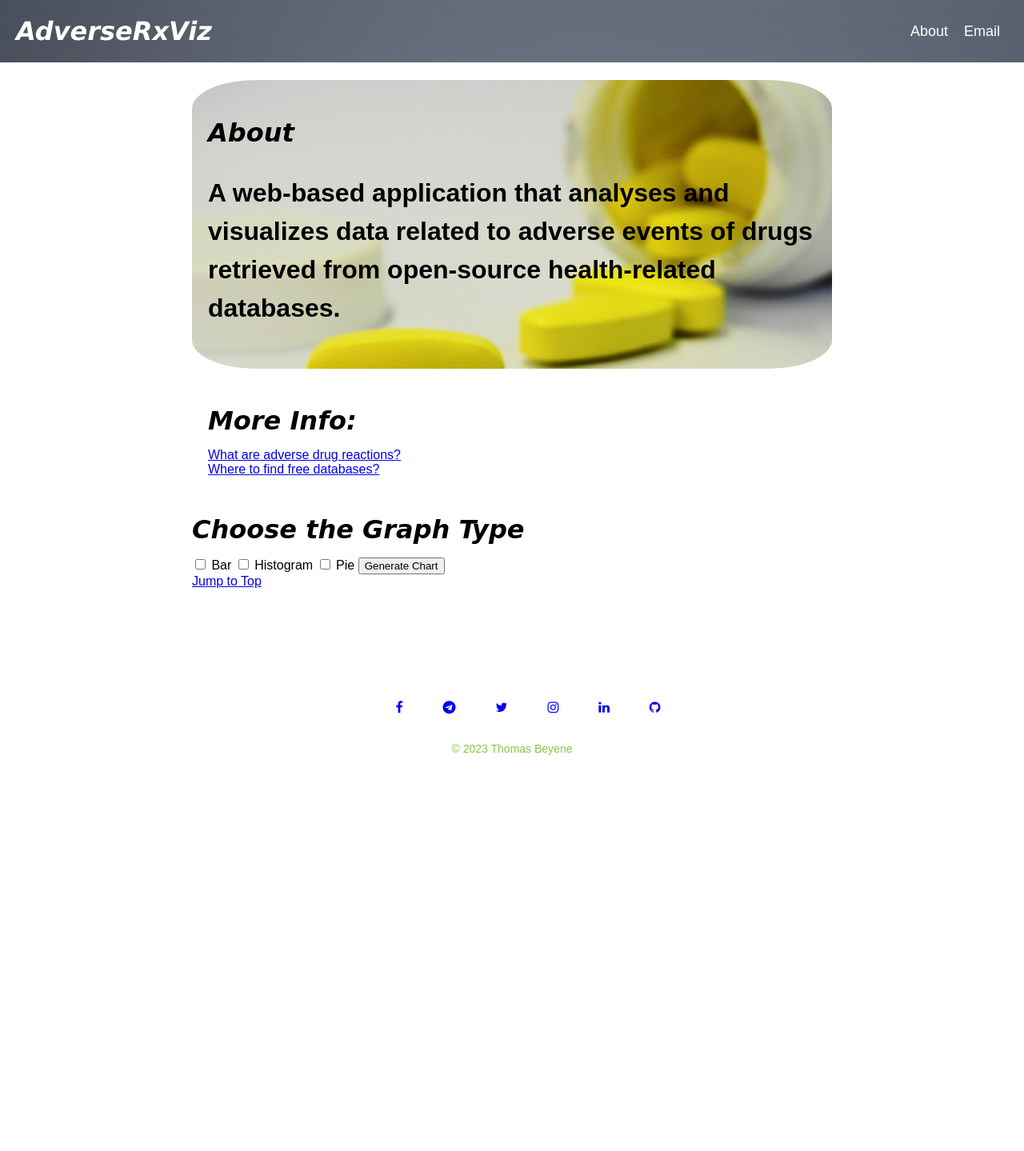
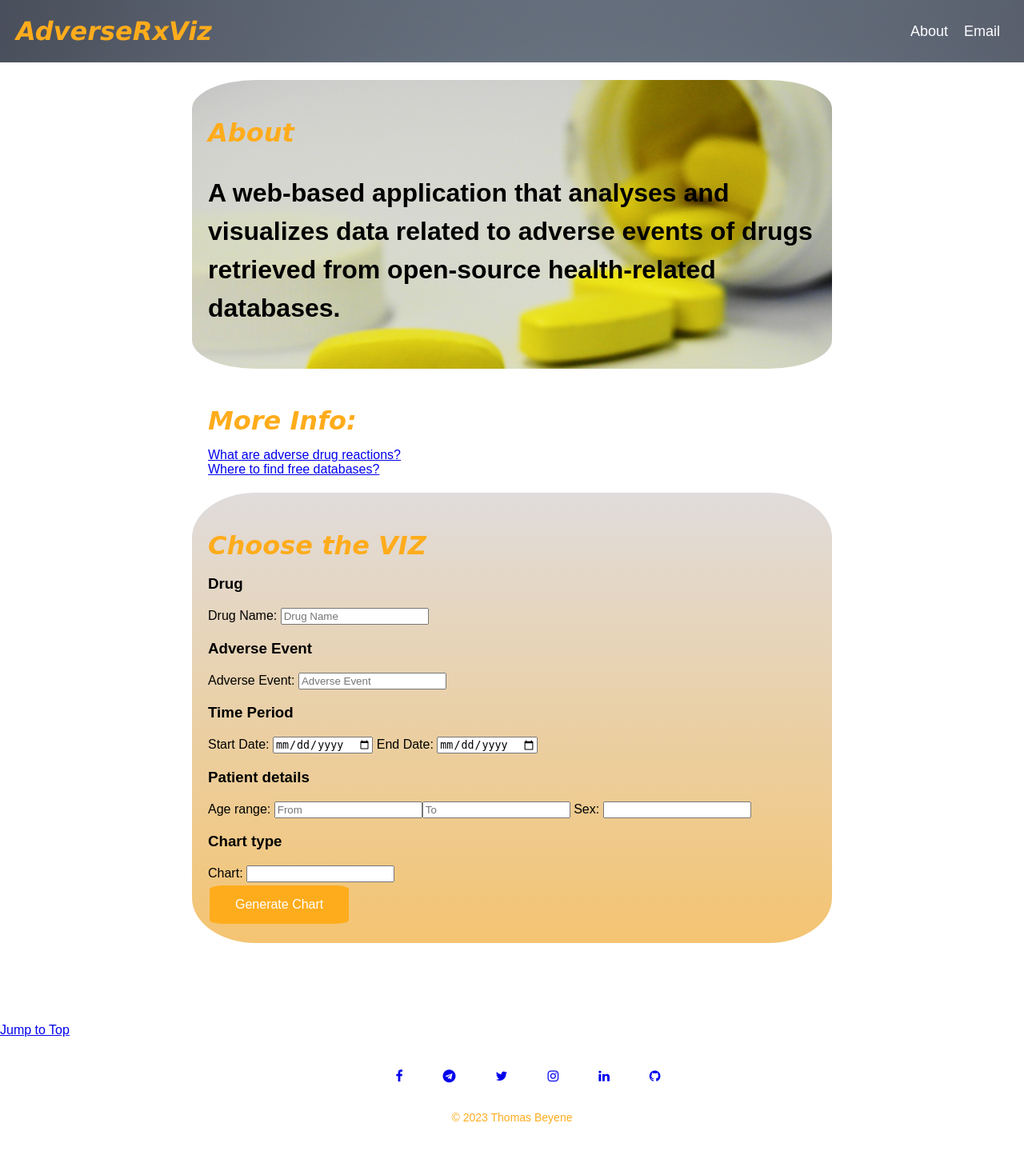
Before and after one commit to TZITA/AdverseRxViz, a Flask app: page / in a window 1280 px wide. Shown: the whole page at 80% size. Before the commit the page ends 944 px from the top, so only its background shows below. Run offline with Flask 3, Linux system fonts and the light colour scheme; some libraries are stand-ins or nearby versions.

```diff
--- a/app.py
+++ b/app.py
@@ -20,4 +20,5 @@ def generate_chart():
 
 
 if __name__ == '__main__':
-    serve(app)
+    #serve(app)
+    app.run(debug=True)
--- a/fetch.py
+++ b/fetch.py
@@ -26,6 +26,10 @@ def create_adverse_events_chart(chart_types):
         # Add Pie chart trace
         chart_traces.append(go.Pie(labels=drug_names, values=event_counts, name='Pie'))
 
+    if chart_types.get('line'):
+        # Add line chart trace
+        chart_traces.append(go.Line(labels=drug_names, values=event_counts, name='Pie'))
+
     # Create a Plotly figure using the selected traces
     fig = go.Figure(chart_traces)
 
--- a/static/css/main.css
+++ b/static/css/main.css
@@ -23,7 +23,7 @@ header {
     margin: 0;
     font-family: 'Lucida Sans', 'Lucida Sans Regular', 'Lucida Grande', 'Lucida Sans Unicode', Geneva, Verdana, sans-serif;
     font-style: italic;
-    color: #fff;
+    color: #FFAC1C;
     font-size: 32px;
   }
 
@@ -59,6 +59,12 @@ main {
     padding: 20px;
 }
 
+#viz {
+  border-radius: 10%;
+  background-image: linear-gradient(rgb(224, 220, 220), #f4c471);
+  padding: 20px;
+}
+
 #about {
   border-radius: 10%;
   background-image: url('../assets/nutritional-supplement-2358476.jpg');
@@ -74,6 +80,7 @@ main {
 }
 
 section h2 {
+  color: #FFAC1C;
   font-family: cursive;
   font-size: xx-large;
   font-style: italic;
@@ -87,6 +94,18 @@ section p {
     line-height: 1.5;
   }
 
+button {
+  background-color: #FFAC1C;
+  border: none;
+  color: white;
+  padding: 15px 32px;
+  text-align: center;
+  font-size: 16px;
+  margin: 4px 2px;
+  cursor: pointer;
+  border-radius: 10%;
+}
+
 footer {
     text-align: center;
     padding: 20px;
@@ -94,7 +113,7 @@ footer {
 
 footer p {
   font-size: 14px;
-  color: #8bc34a;
+  color: #FFAC1C;
 }
 
 .icons {
--- a/templates/viz.html
+++ b/templates/viz.html
@@ -30,22 +30,57 @@
             <a href="https://en.wikipedia.org/wiki/Adverse_drug_reaction" target="_blank">What are adverse drug reactions?</a>
             <a href="https://csulb.libguides.com/c.php?g=39192&p=249955" target="_blank">Where to find free databases?</a>
         </section>
-        <section>
-            <h2>Choose the Graph Type</h2>
-            <label><input type="checkbox" id="barCheckbox"> Bar</label>
-            <label><input type="checkbox" id="histogramCheckbox"> Histogram</label>
-            <label><input type="checkbox" id="pieCheckbox"> Pie</label>
-            <button id="searchButton">Generate Chart</button>
+        <section id="viz">
+            <h2>Choose the VIZ</h2>
+            <section>
+                <h3>Drug</h3>
+                <label for="drug">Drug Name:</label>
+                <input type="text" id="drug" name="drug" placeholder="Drug Name">
+            </section>
+            <section>
+                <h3>Adverse Event</h3>
+                <label for="adverseEvent">Adverse Event:</label>
+                <input type="text" id="adverseEvent" name="adverseEvent" placeholder="Adverse Event">
+            </section>
+            <section>
+                <h3>Time Period</h3>
+                <label for="startDate">Start Date:</label>
+                <input type="date" id="startDate" name="startDate">
+                <label for="endDate">End Date:</label>
+                <input type="date" id="endDate" name="endDate">
+            </section>
+            <section>
+                <h3>Patient details</h3>
+                <label for="age">Age range: </label><input type="number" min="1" placeholder="From"><input type="number" min="1" placeholder="To">
+                <label for="Sex">Sex: </label><input type="text" list="sex">
+                <datalist id="sex">
+                    <option value="Male">
+                    <option value="Female">
+                </datalist>
+            </section>
+            <section>
+                <h3>Chart type</h3>
+                <label for="chart">Chart: </label> <input id="selectedChart" type="text" list="chart-type">
+                <datalist id="chart-type">
+                    <option value="Bar Chart">
+                    <option value="Histogram">
+                    <option value="Pie Chart">
+                    <option value="Line Chart">
+                </datalist>
+            </section>
+            <section>
+                <button id="searchButton">Generate Chart</button>
+            </section>
         </section>
-        <a href="#">Jump to Top</a>
     </main>
+    <a href="#">Jump to Top</a>
     <footer>
         <ul class="icons">
             <li><a href="https://www.facebook.com" target="_blank"><i class="fa fa-facebook"></i></a></li>
             <li><a href="https://www.telegram.com" target="_blank"><i class="fa fa-telegram"></i></a></li>
             <li><a href="https://www.twitter.com/ThomasBeyene987" target="_blank"><i class="fa fa-twitter"></i></a></li>
             <li><a href="https://www.instagram.com" target="_blank"><i class="fa fa-instagram"></i></a></li>
-            <li><a href="https://www.linkedin.com/in/thomas-beyene-habtemariam-967245173" target="_blank"><i class="fa fa-linkedin"></i></a></li>
+            <li><a href="https://jwww.linkedin.com/in/thomas-beyene-habtemariam-967245173" target="_blank"><i class="fa fa-linkedin"></i></a></li>
             <li><a href="https://github.com/TZITA" target="_blank"><i class="fa fa-github"></i></a></li>
         </ul>
         <p>&copy; 2023 Thomas Beyene</p>
@@ -53,15 +88,16 @@
     <script>
         document.getElementById('searchButton').addEventListener('click', function() {
             // Get the selected checkbox values
-            var barChecked = document.getElementById('barCheckbox').checked;
-            var histogramChecked = document.getElementById('histogramCheckbox').checked;
-            var pieChecked = document.getElementById('pieCheckbox').checked;
+            var selectedChart = document.getElementById('selectedChart').value;
+
+            console.log(selectedChart);
 
             // Create a payload object to send to the server
             var payload = {
-                bar: barChecked,
-                histogram: histogramChecked,
-                pie: pieChecked
+                bar: selectedChart.includes('Bar Chart'),
+                histogram: selectedChart.includes('Histogram'),
+                pie: selectedChart.includes('Pie Chart'),
+                line: selectedChart.includes('Line Chart')
             };
 
             // Make an HTTP request to the Flask endpoint using Fetch API
```
